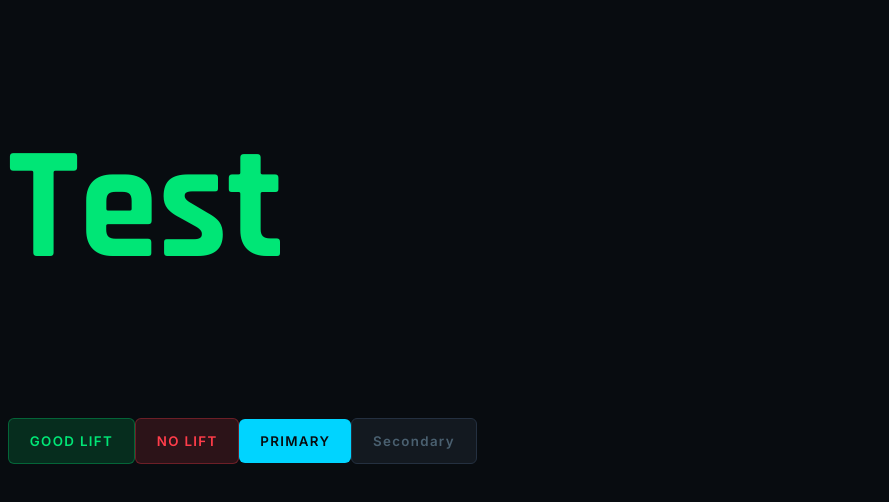
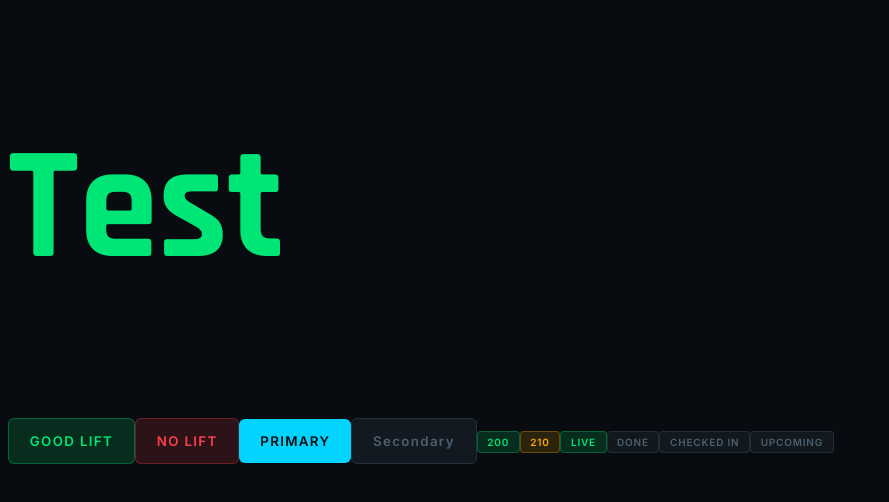
Before and after one commit to kbongco/meet-lifting-track, a Next.js app: page / in a window 1280 px wide. Shown: the top 502 px of the page, without its empty margins (0-889 px from the left). Built offline with nearby package versions, Linux system fonts and the light colour scheme.

Commit message:
completed badge

```diff
--- a/Components/component-props.ts
+++ b/Components/component-props.ts
@@ -5,7 +5,7 @@ export interface ButtonProps extends React.ButtonHTMLAttributes<HTMLButtonElemen
 
 export interface BadgeProps {
   children: React.ReactNode;
-  badgeType: BadgeType;
+  badgeType?: BadgeType;
 }
 
 export type ButtonStyle = "primary" | "secondary" | "good" | "bad" | "danger"
--- /dev/null
+++ b/Components/ui/Badge/Badge.scss
@@ -0,0 +1,30 @@
+@import "../../../app/styles/globals.scss";
+@import "../../../app/styles/variables.scss";
+
+.chbi-lifting-span {
+  display: inline-block;
+  padding: 0.25rem 0.6rem;
+  border-radius: 4px;
+  font-family: $font-body;
+  font-size: 0.625rem;
+  font-weight: $weight-body-semibold;
+  letter-spacing: 0.08em;
+  text-transform: uppercase;
+  white-space: nowrap;
+
+  &--success {
+    @include tinted-button($color-good);
+  }
+
+  &--warning {
+    @include tinted-button($color-warn);
+  }
+
+  &--neutral {
+    @include tinted-button($color-text-muted);
+  }
+
+  &--danger {
+    @include tinted-button($color-bad);
+  }
+}
--- /dev/null
+++ b/Components/ui/Badge/Badge.tsx
@@ -0,0 +1,11 @@
+import { BadgeProps } from "@/Components/component-props";
+import './Badge.scss';
+
+export default function Badge({ children, badgeType }: BadgeProps) {
+  return (
+    <span className={`chbi-lifting-span chbi-lifting-span--${badgeType ?? 'neutral'}`}>
+      {children}
+      </span>
+
+  )
+}
--- a/app/page.tsx
+++ b/app/page.tsx
@@ -1,6 +1,7 @@
 import Image from "next/image";
 import './page.scss'
 import Button from "@/Components/ui/Button/Button";
+import Badge from "@/Components/ui/Badge/Badge";
 
 export default function Home() {
   return (
@@ -10,6 +11,12 @@ export default function Home() {
       <Button buttonStyle={"bad"}>No Lift</Button>
       <Button buttonStyle={"primary"}>Primary</Button>
       <Button buttonStyle={"secondary"}>Secondary</Button>
+      <Badge badgeType={"success"}>200</Badge>
+      <Badge badgeType={"warning"}>210</Badge>
+      <Badge badgeType={"success"}>Live</Badge>
+      <Badge badgeType={"neutral"}>Done</Badge>
+      <Badge badgeType={"neutral"}>Checked In</Badge>
+      <Badge badgeType={"neutral"}>Upcoming</Badge>
     </div>
   );
 }
--- a/app/styles/variables.scss
+++ b/app/styles/variables.scss
@@ -89,6 +89,15 @@ $weight-mono-semibold: 600;
 @mixin color-text-muted { color: $color-text-muted; }
 @mixin color-text-muted-2 { color: $color-text-muted-2; }
 @mixin color-gold { color: $color-gold; }
+@mixin tinted-button($color, $bg-opacity: 0.15, $border-opacity: 0.3, $hover-opacity: 0.25) {
+  background: rgba($color, $bg-opacity);
+  border: 1px solid rgba($color, $border-opacity);
+  color: $color;
+
+  &:hover {
+    background: rgba($color, $hover-opacity);
+  }
+}
 
 // ------------------------
 // Example usage
```
